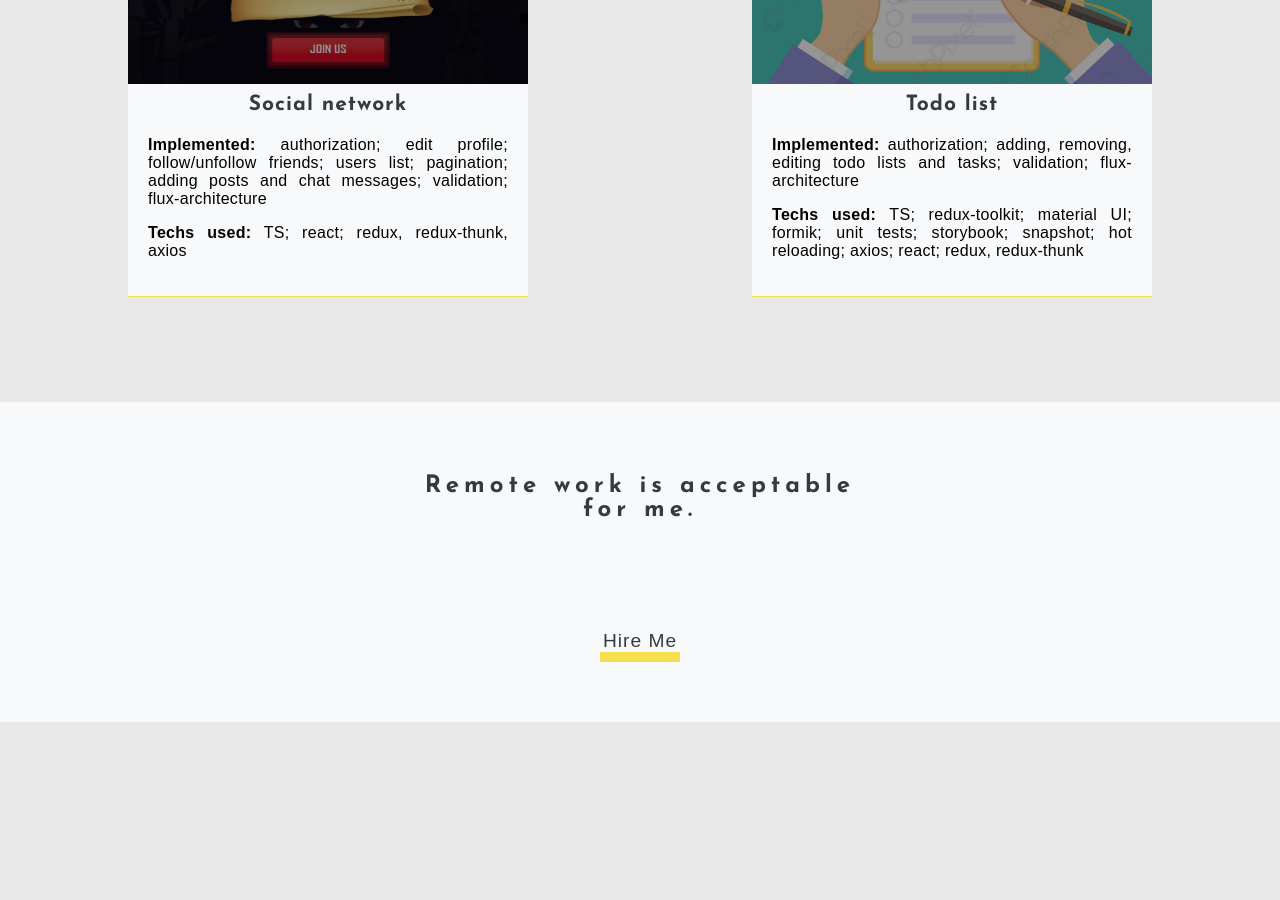
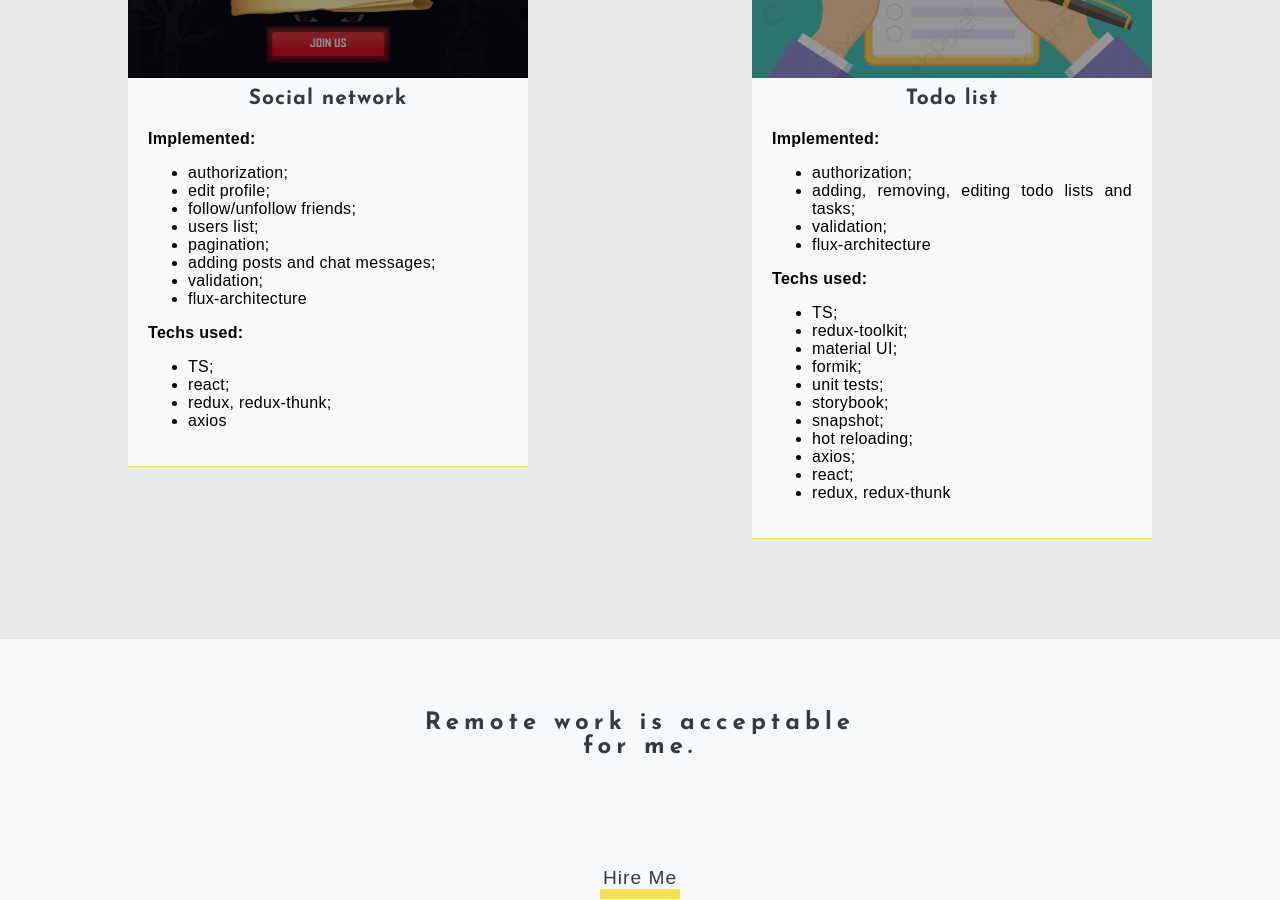
Before and after one commit to paraslov/my_portfolio, a React (Create React App) app: page / in a window 1280 px wide. Shown: the part 2680-3580 px from the top of the page. Built offline with nearby package versions, Linux system fonts and the light colour scheme.

Commit message:
Folio v4.02. projects updated: list used for implements and techs.

```diff
--- a/src/components/c4-Projects/Project/Project.module.scss
+++ b/src/components/c4-Projects/Project/Project.module.scss
@@ -52,5 +52,7 @@
     letter-spacing: 0.3px;
     margin-bottom: 20px;
     width: 90%;
+    li {
+    }
   }
 }
--- a/src/components/c4-Projects/Project/Project.tsx
+++ b/src/components/c4-Projects/Project/Project.tsx
@@ -4,20 +4,30 @@ import s from './Project.module.scss'
 
 type TProjectProps = {
     title: string
-    description: {implemented: string, techsUsed: string}
+    description: { implemented: string[], techsUsed: string[] }
     projectHref: string
-    style: {[key: string]: string}
+    style: { [key: string]: string }
 }
 export const Project: React.FC<TProjectProps> = ({title, description, style, projectHref}) => {
     return (
         <div className={s.projectItem}>
             <div className={s.projectImg} style={style}>
-                <a className={s.btn} href={projectHref} >View</a>
+                <a className={s.btn} href={projectHref}>View</a>
             </div>
             <h3>{title}</h3>
             <div className={s.description}>
-                <p><b>Implemented:</b> {description.implemented}</p>
-                <p><b>Techs used:</b> {description.techsUsed}</p>
+                <p>
+                    <b>Implemented:</b>
+                    <ul>
+                        {description.implemented.map((imp, i) => <li key={i}>{imp}</li>)}
+                    </ul>
+                </p>
+                <p>
+                    <b>Techs used:</b>
+                    <ul>
+                        {description.techsUsed.map((tech, i) => <li key={i}>{tech}</li>)}
+                    </ul>
+                </p>
             </div>
         </div>
     )
--- a/src/components/c4-Projects/projectsDB.ts
+++ b/src/components/c4-Projects/projectsDB.ts
@@ -3,7 +3,7 @@ import todoImg from '../../assets/img/projectsImg/todoImg3.jpg'
 
 export type TProjectDescription = {
     title: string
-    description: {implemented: string, techsUsed: string}
+    description: {implemented: string[], techsUsed: string[]}
     style: {backgroundImage: string},
     ref: string
 }
@@ -12,8 +12,8 @@ export const projects: TProjectDescription[] = [
     {
         title: 'Social network',
         description: {
-            implemented: 'authorization; edit profile; follow/unfollow friends; users list; pagination; adding posts and chat messages; validation; flux-architecture',
-            techsUsed: 'TS; react; redux, redux-thunk, axios'
+            implemented: ['authorization;', 'edit profile;', 'follow/unfollow friends;', 'users list;', 'pagination;', 'adding posts and chat messages;', 'validation;', 'flux-architecture'],
+            techsUsed: ['TS;', 'react;', 'redux, redux-thunk;', 'axios']
         },
         style: {backgroundImage: `url(${socNetImg})`},
         ref: 'https://github.com/paraslov/it-inc_social-network'
@@ -21,8 +21,8 @@ export const projects: TProjectDescription[] = [
     {
         title: 'Todo list',
         description: {
-            implemented: 'authorization; adding, removing, editing todo lists and tasks; validation; flux-architecture',
-            techsUsed: 'TS; redux-toolkit; material UI; formik; unit tests; storybook; snapshot; hot reloading; axios; react; redux, redux-thunk '
+            implemented: ['authorization;', 'adding, removing, editing todo lists and tasks;', 'validation;', 'flux-architecture'],
+            techsUsed: ['TS;', 'redux-toolkit;', 'material UI;', 'formik;', 'unit tests;', 'storybook;', 'snapshot;', 'hot reloading;', 'axios;', 'react;', 'redux, redux-thunk']
         },
         style: {backgroundImage: `url(${todoImg})`},
         ref: 'https://github.com/paraslov/it-inc_todolist'
```
